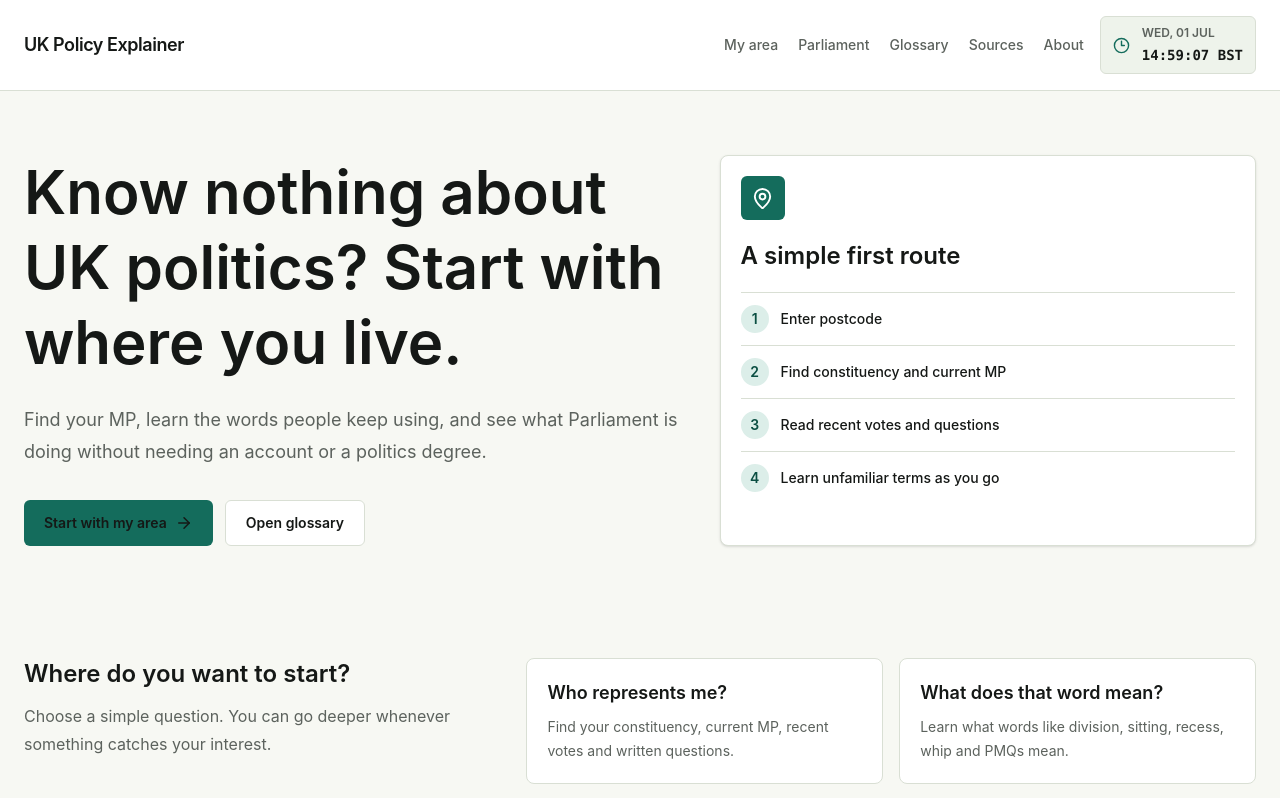
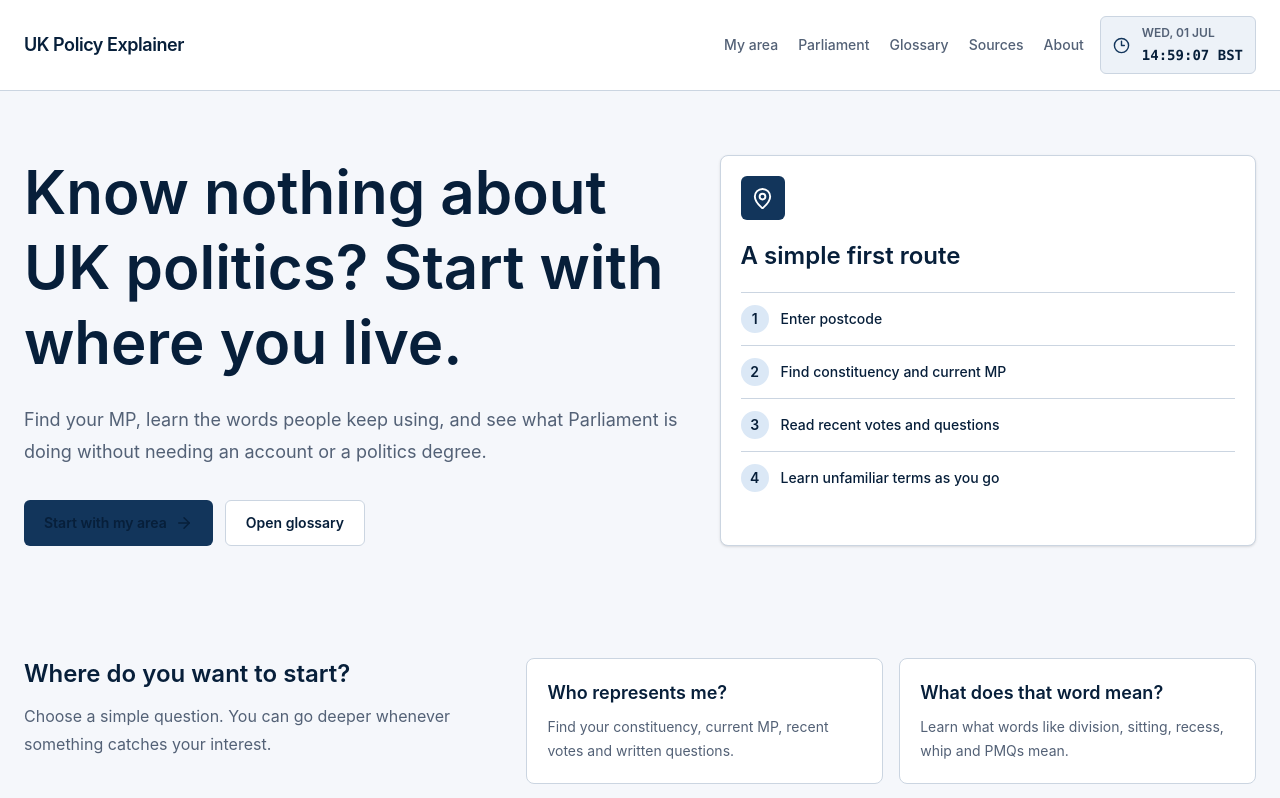
Before and after one commit to jarrydaubert/plain-politics, a Next.js app: page / in a window 1280 px wide. Shown: the top 798 px of the page. Built offline with nearby package versions, Linux system fonts and the light colour scheme.

Commit message:
Add international civic benchmarks

```diff
--- a/app/globals.css
+++ b/app/globals.css
@@ -2,17 +2,17 @@
 
 :root {
   color-scheme: light;
-  --background: #f7f8f3;
-  --foreground: #151816;
-  --muted: #5c625d;
+  --background: #f5f7fb;
+  --foreground: #071f3a;
+  --muted: #536176;
   --surface: #ffffff;
-  --surface-soft: #eef3eb;
-  --border: #d9dfd4;
-  --accent: #146c5c;
-  --accent-strong: #0b4f43;
-  --accent-soft: #dceee9;
-  --warning: #9d6b1b;
-  --danger: #9b2d2d;
+  --surface-soft: #edf2f8;
+  --border: #cbd5e1;
+  --accent: #12355b;
+  --accent-strong: #071f3a;
+  --accent-soft: #dbe8f6;
+  --warning: #8a5a00;
+  --danger: #c8102e;
 }
 
 * {
--- a/app/layout.tsx
+++ b/app/layout.tsx
@@ -6,7 +6,7 @@ import "./globals.css";
 export const metadata: Metadata = {
   title: "UK Policy Explainer",
   description:
-    "A source-backed UK politics information tracker for parties, policies, polling, votes and donations."
+    "A beginner-friendly UK politics starter for finding your MP, learning Parliament terms, and checking public sources."
 };
 
 export default function RootLayout({ children }: Readonly<{ children: ReactNode }>) {
```
Also changed, not shown: 4 other files (tests, documents, lock files or other folders).
